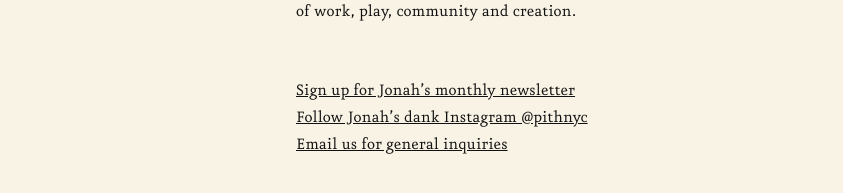
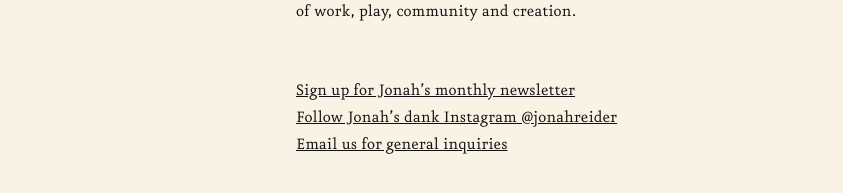
Before and after one commit to zoe-pith/pith-site, a Jekyll site: the page built from contact.md, in a window 1280 px wide. Shown: the part 328-521 px from the top of the page, without its empty margins (118-961 px from the left). Built offline with Jekyll 4.4.1, drawn with Linux system fonts in a browser that asks for light colours.

Commit message:
Updated contact.md

```diff
--- a/contact.md
+++ b/contact.md
@@ -10,5 +10,5 @@
 
 <br/>
 [Sign up for Jonah's monthly newsletter](http://eepurl.com/bZ8dIf)
-[Follow Jonah's dank Instagram @pithnyc](http://www.instagram.com/pithnyc)
+[Follow Jonah's dank Instagram @jonahreider](http://www.instagram.com/jonahreider)
 [Email us for general inquiries](mailto:inquiries@pith.space)
```
